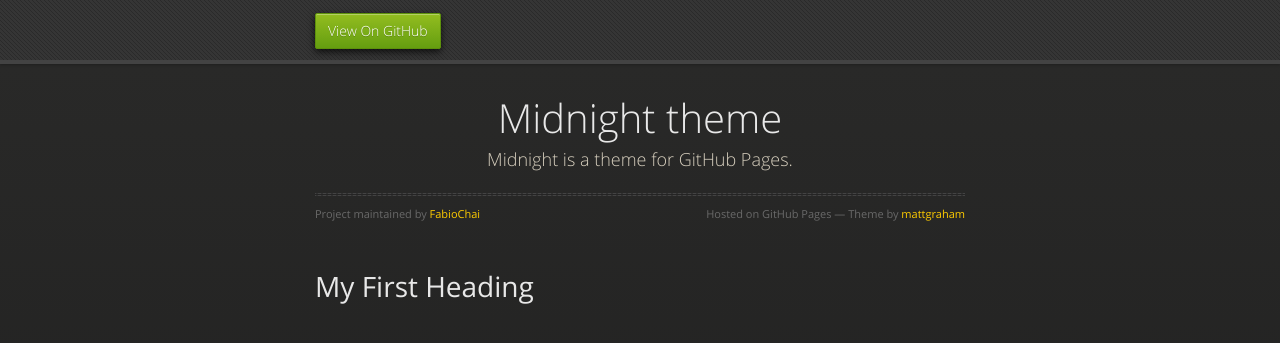
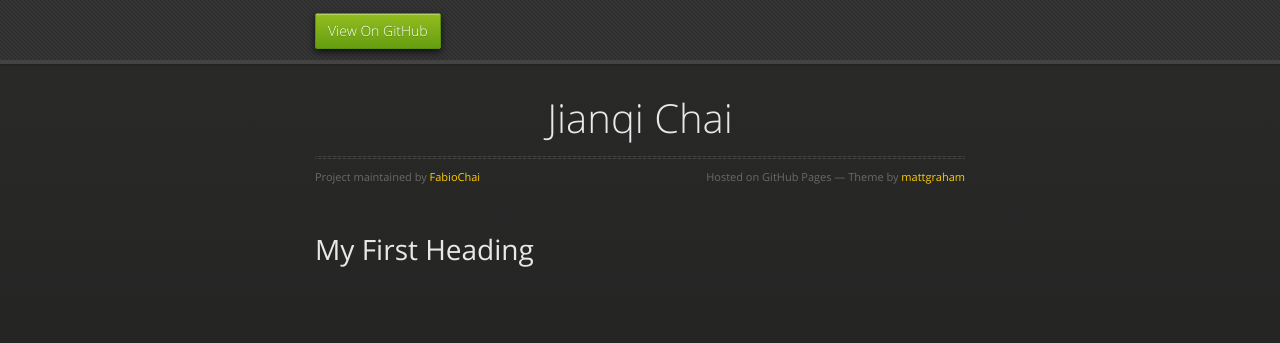
Before and after one commit to FabioChai/FabioChai.github.io, a Jekyll site: the page built from index.md, in a window 1280 px wide. Shown: the top 343 px of the page. Built offline with Jekyll 4.4.1, drawn with Linux system fonts in a browser that asks for light colours; the repository's description, which GitHub fills in, is left out.

Commit message:
Update _config.yml

```diff
--- a/_config.yml
+++ b/_config.yml
@@ -1,5 +1,5 @@
-title: Midnight theme
-description: Midnight is a theme for GitHub Pages.
+title: Jianqi Chai
+description:
 show_downloads: false
 google_analytics:
 theme: jekyll-theme-midnight
```
